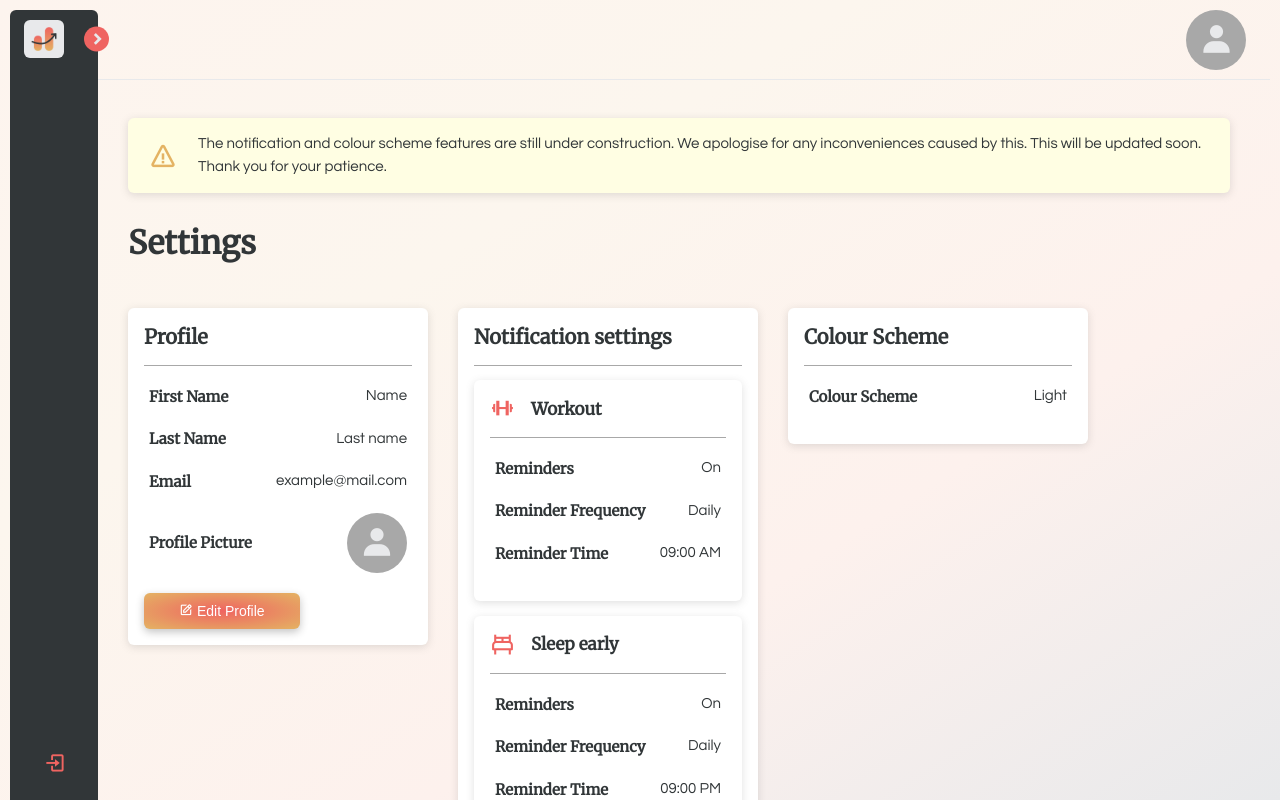
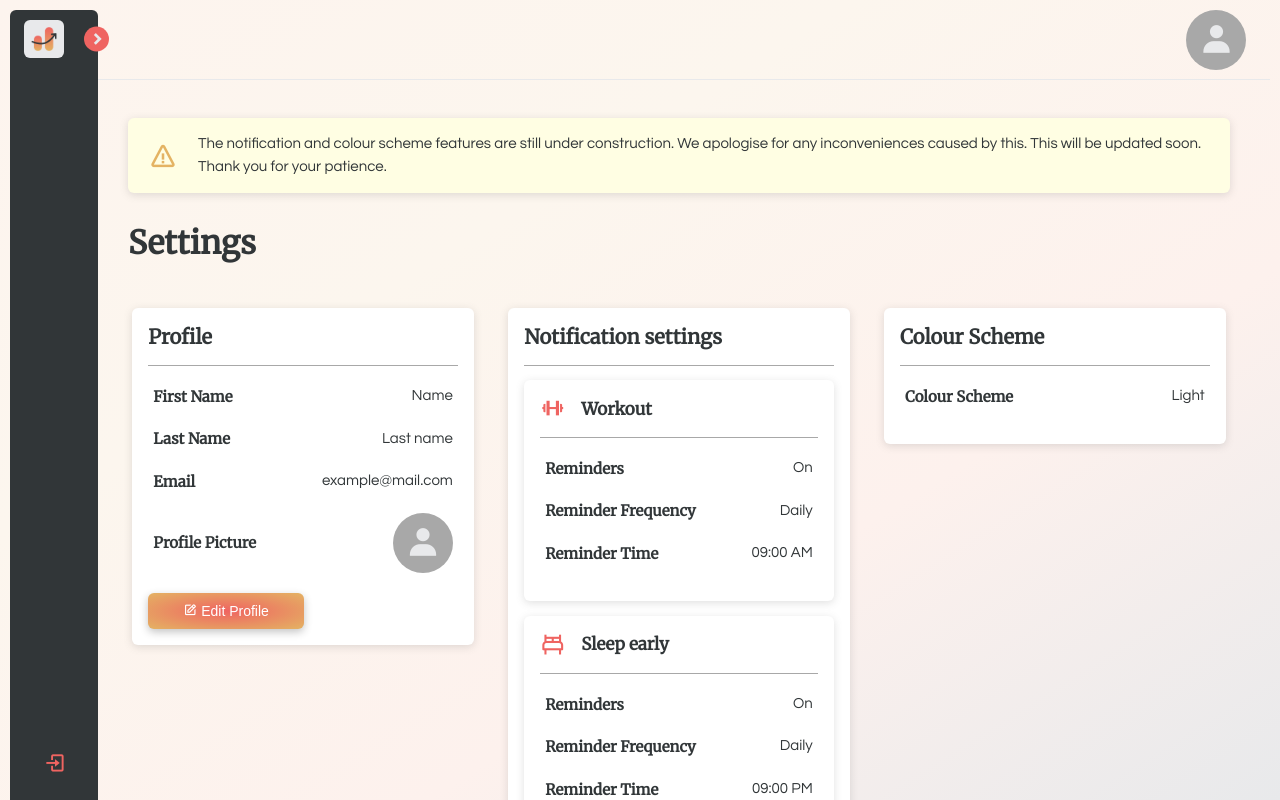
Before and after one commit to s3851446/habithub-frontend, a SvelteKit app in the folder final/habithub-frontend/: page /settings in a window 1280 px wide. Shown: the top 800 px of the page. Built offline with nearby package versions, Linux system fonts and the light colour scheme; no server answers.

Commit message:
Updates settings styles

```diff
--- a/final/habithub-frontend/src/routes/settings/+page.svelte
+++ b/final/habithub-frontend/src/routes/settings/+page.svelte
@@ -192,6 +192,8 @@
           </div>
         </div>
     </section>
+    <!-- This page has no man as I felt that it didn't one. It's just the settings
+      page and user's don't need the man's emotions to motivate them here. -AB -->
 </div>
 
 <style lang="scss">
@@ -239,7 +241,8 @@
     }
 
     .container {
-      width: 300px;
+      width: 31%;
+      min-width: 300px;
       height: auto;
       background: $white;
       border-radius: $card-radius;
@@ -252,7 +255,7 @@
       h3 {
         font-size: 15px;
       }
-      @media all and (max-width:900px) {
+      @media all and (max-width:1097px) {
         width: 100%;
       }
     }
@@ -261,11 +264,16 @@
       display: flex;
       flex-flow: row wrap;
       align-items: flex-start;
-      justify-content: flex-start;
+      justify-content: space-evenly;
       gap: 30px;
       width: 100%;
+      margin-bottom: 20px;
       transition: $trans-05;
-      @media all and (max-width: 900px) {
+      @media all and (max-width: 1137px) {
+        justify-content: flex-start;
+        gap: 10px;
+      }
+      @media all and (max-width: 1097px) {
         width: 100%;
         justify-content: center;
         align-items: center;
```
